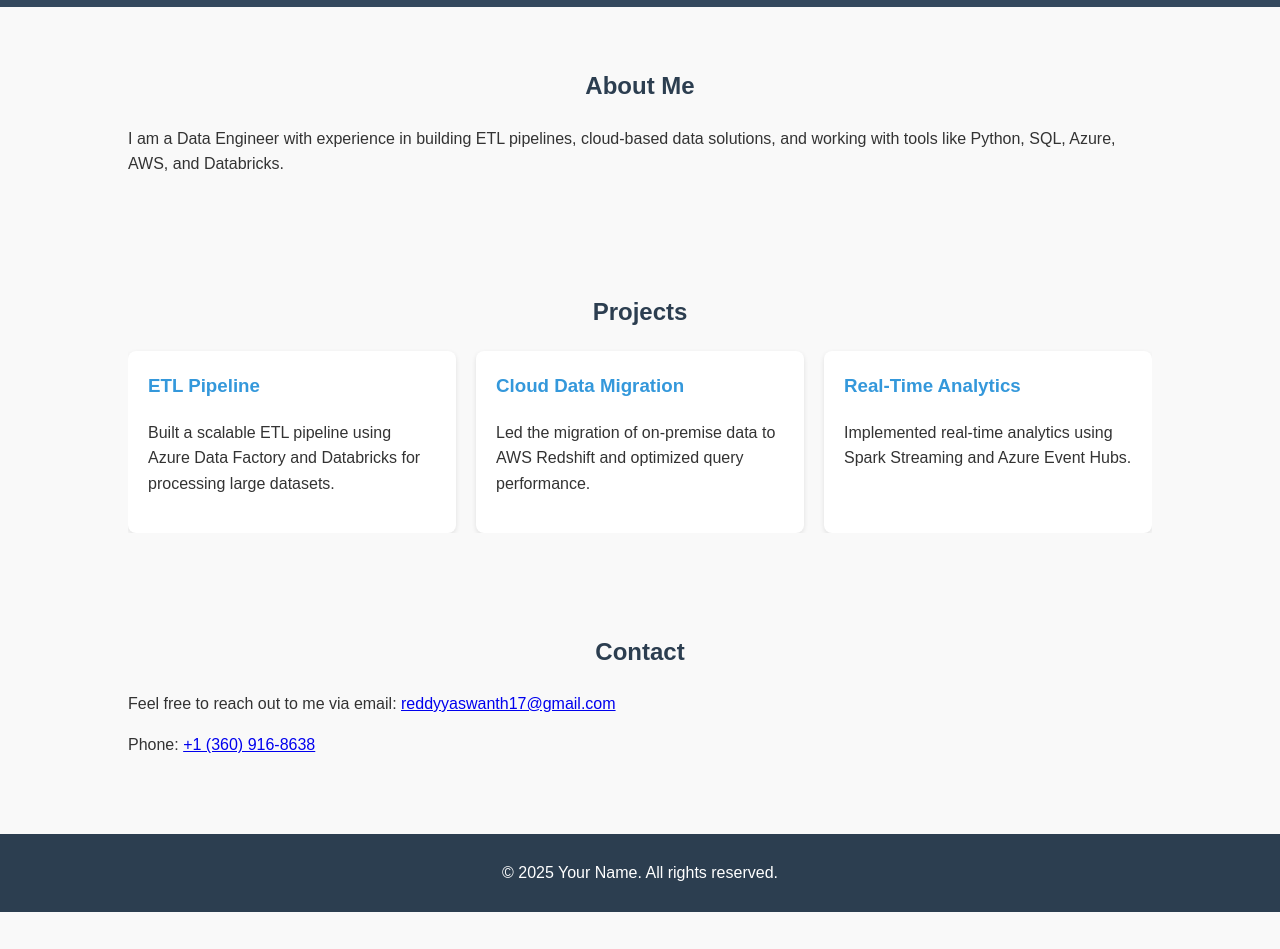
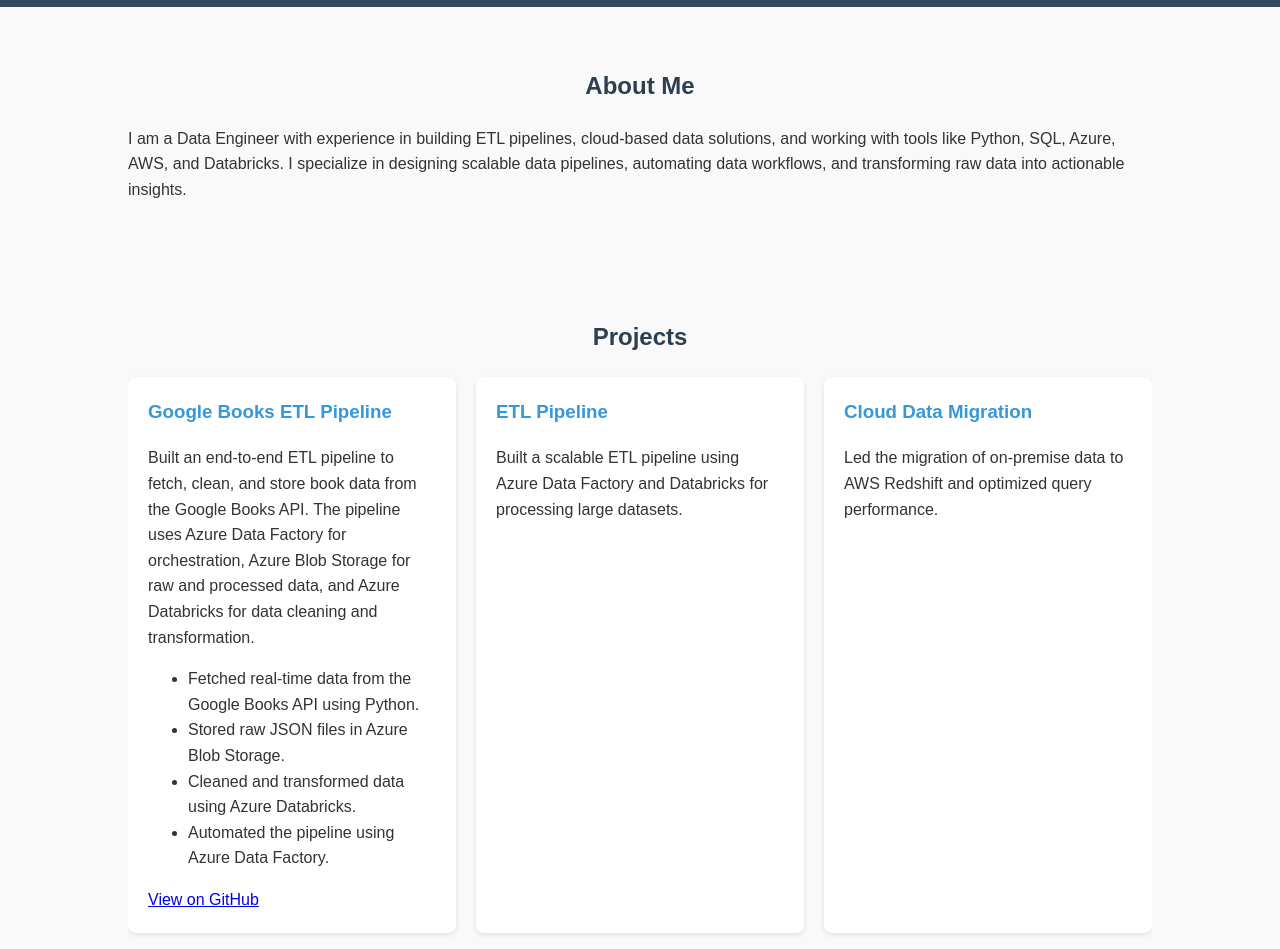
Before and after one commit to reddyyaswanth17/YaswanthNandimalla_portfolio, a plain HTML site: page index.html in a window 1280 px wide. Shown: the part 203-1152 px from the top of the page. Before the commit the page ends 1115 px from the top, so only its background shows below. Drawn offline with Linux system fonts and the light colour scheme.

Commit message:
index.html

```diff
--- a/index.html
+++ b/index.html
@@ -27,7 +27,7 @@
     <div class="container">
       <h2>About Me</h2>
       <p>
-        I am a Data Engineer with experience in building ETL pipelines, cloud-based data solutions, and working with tools like Python, SQL, Azure, AWS, and Databricks.
+        I am a Data Engineer with experience in building ETL pipelines, cloud-based data solutions, and working with tools like Python, SQL, Azure, AWS, and Databricks. I specialize in designing scalable data pipelines, automating data workflows, and transforming raw data into actionable insights.
       </p>
     </div>
   </section>
@@ -36,14 +36,34 @@
     <div class="container">
       <h2>Projects</h2>
       <div class="projects-grid">
+        <!-- Google Books ETL Pipeline Project -->
+        <div class="project-card">
+          <h3>Google Books ETL Pipeline</h3>
+          <p>
+            Built an end-to-end ETL pipeline to fetch, clean, and store book data from the Google Books API. The pipeline uses Azure Data Factory for orchestration, Azure Blob Storage for raw and processed data, and Azure Databricks for data cleaning and transformation.
+          </p>
+          <ul>
+            <li>Fetched real-time data from the Google Books API using Python.</li>
+            <li>Stored raw JSON files in Azure Blob Storage.</li>
+            <li>Cleaned and transformed data using Azure Databricks.</li>
+            <li>Automated the pipeline using Azure Data Factory.</li>
+          </ul>
+          <a href="https://github.com/yourusername/google-books-etl" target="_blank">View on GitHub</a>
+        </div>
+
+        <!-- ETL Pipeline Project -->
         <div class="project-card">
           <h3>ETL Pipeline</h3>
           <p>Built a scalable ETL pipeline using Azure Data Factory and Databricks for processing large datasets.</p>
         </div>
+
+        <!-- Cloud Data Migration Project -->
         <div class="project-card">
           <h3>Cloud Data Migration</h3>
           <p>Led the migration of on-premise data to AWS Redshift and optimized query performance.</p>
         </div>
+
+        <!-- Real-Time Analytics Project -->
         <div class="project-card">
           <h3>Real-Time Analytics</h3>
           <p>Implemented real-time analytics using Spark Streaming and Azure Event Hubs.</p>
```
